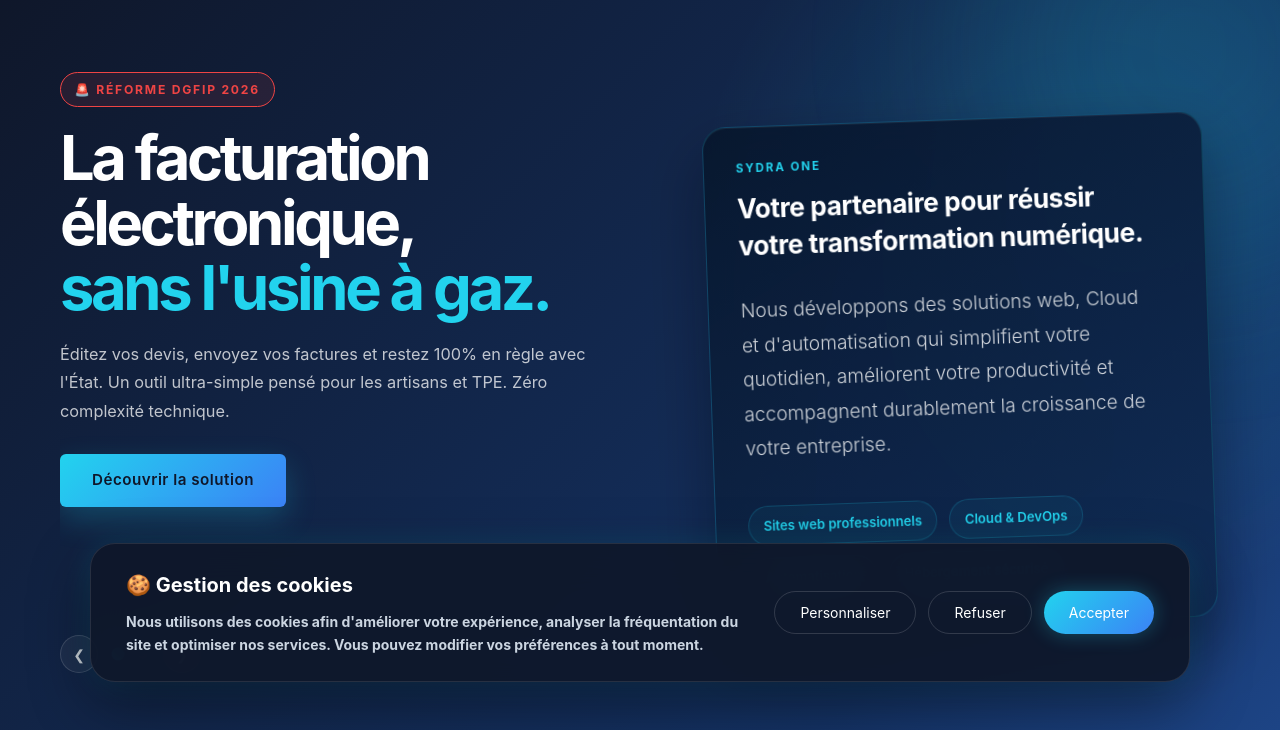
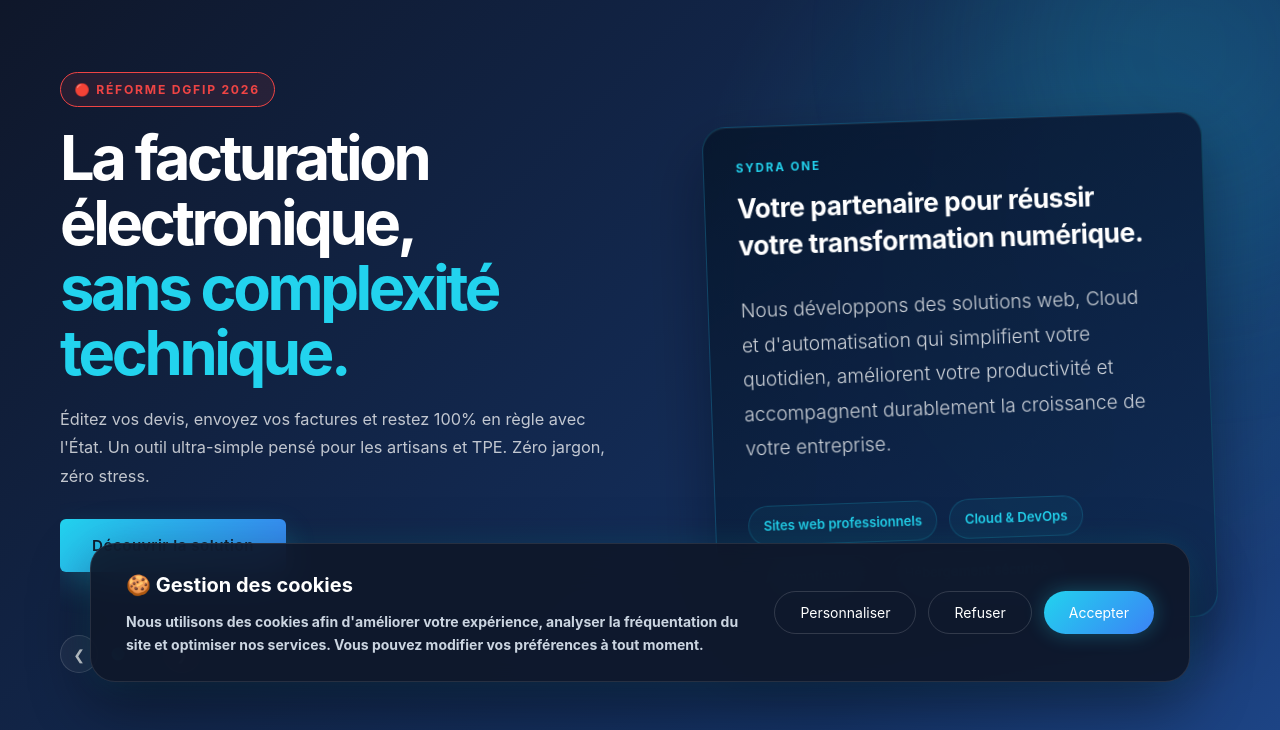
Before and after one commit to Sydra-ONE/Sydra-Website, a Flask app: page / in a window 1280 px wide. Shown: the part 93-823 px from the top of the page. Run offline with Flask 3, Linux system fonts and the light colour scheme.

Commit message:
maj mineure texte factu elec de l'index

```diff
--- a/templates/index.html
+++ b/templates/index.html
@@ -25,16 +25,16 @@ Sydra One accompagne les entreprises dans la création de sites web professionne
                 <!-- SLIDE 1 : Facturation Électronique -->
                 <div class="hero-slide">
                     <div class="hero-short-content">
-                        <span class="hero-short-badge" style="border-color: #ef4444; color: #ef4444; background: rgba(239, 68, 68, 0.1);">
-                            🚨 Réforme DGFIP 2026
+                        <span class="hero-short-badge" style="border-color: #ef4444; color: #ef4444; background: rgba(239, 68, 68, 0.1)">
+                            🔴 Réforme DGFIP 2026
                         </span>
                         <h1>
                             La facturation électronique,
-                            <span>sans l'usine à gaz.</span>
+                            <span>sans complexité technique.</span>
                         </h1>
                         <p>
                             Éditez vos devis, envoyez vos factures et restez 100% en règle avec l'État.
-                            Un outil ultra-simple pensé pour les artisans et TPE. Zéro complexité technique.
+                            Un outil ultra-simple pensé pour les artisans et TPE. Zéro jargon, zéro stress.
                         </p>
                         <div class="hero-short-actions">
                             <a href="/facturation-electronique" class="btn hero-short-primary">Découvrir la solution</a>
```
